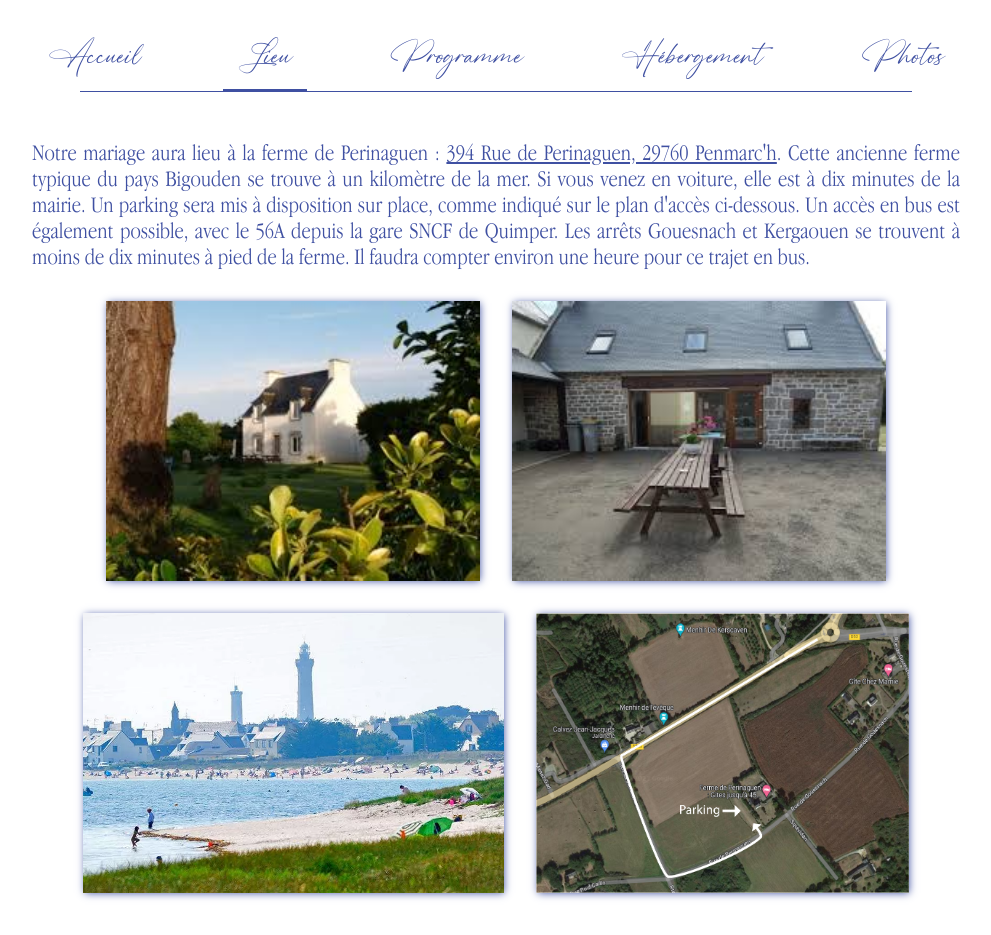
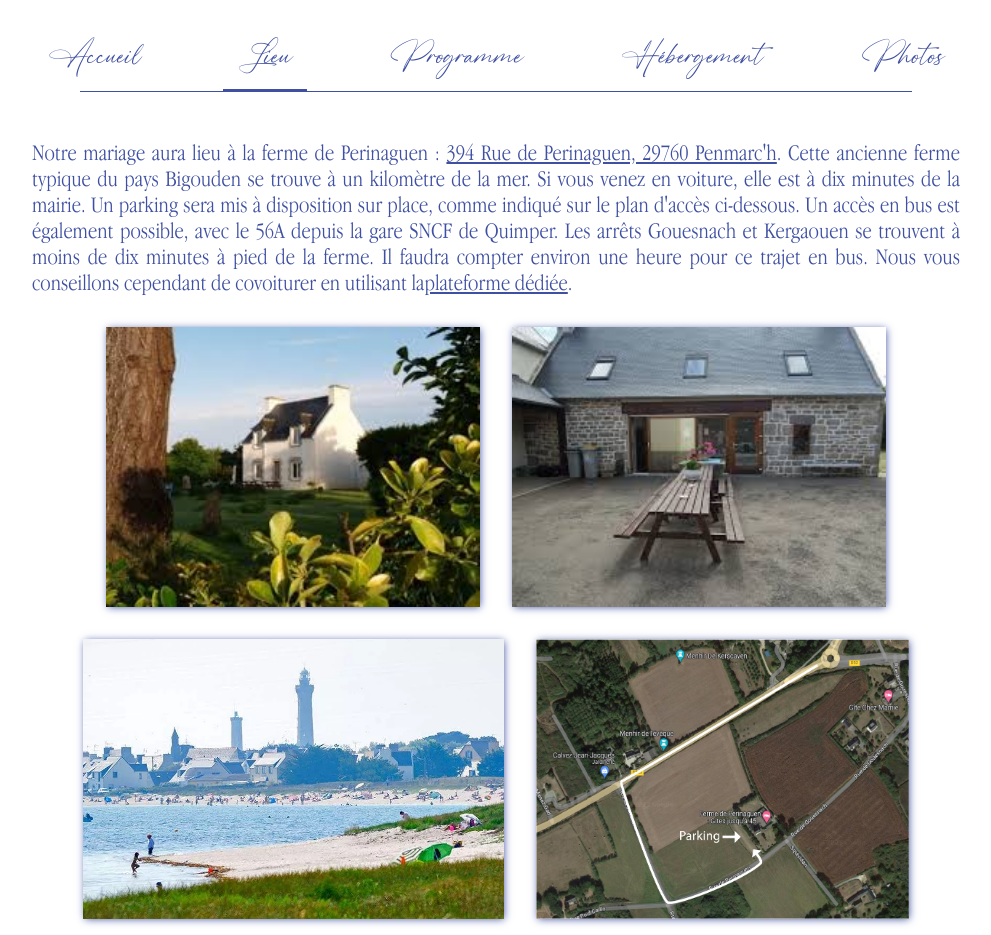
Before and after one commit to elisaetjulie/elisaetjulie.github.io, a React (Create React App) app: page /location in a window 1280 px wide. Shown: the whole page, without its empty margins (144-1135 px from the left). Before the commit the page ends 909 px from the top, so only its background shows below. Built offline with nearby package versions, Linux system fonts and the light colour scheme.

Commit message:
Update Location.tsx

```diff
--- a/src/pages/Location/Location.tsx
+++ b/src/pages/Location/Location.tsx
@@ -29,7 +29,13 @@ const Location = ({ className }: LocationProps) => {
         >
           394 Rue de Perinaguen, 29760 Penmarc'h
         </StyledLink>
-        . Cette ancienne ferme typique du pays Bigouden se trouve à un kilomètre de la mer. Si vous venez en voiture, elle est à dix minutes de la mairie. Un parking sera mis à disposition sur place, comme indiqué sur le plan d'accès ci-dessous. Un accès en bus est également possible, avec le 56A depuis la gare SNCF de Quimper. Les arrêts Gouesnach et Kergaouen se trouvent à moins de dix minutes à pied de la ferme. Il faudra compter environ une heure pour ce trajet en bus.
+        . Cette ancienne ferme typique du pays Bigouden se trouve à un kilomètre de la mer. Si vous venez en voiture, elle est à dix minutes de la mairie. Un parking sera mis à disposition sur place, comme indiqué sur le plan d'accès ci-dessous. Un accès en bus est également possible, avec le 56A depuis la gare SNCF de Quimper. Les arrêts Gouesnach et Kergaouen se trouvent à moins de dix minutes à pied de la ferme. Il faudra compter environ une heure pour ce trajet en bus. Nous vous conseillons cependant de covoiturer en utilisant la
+        <StyledLink
+          href="https://www.covievent.org/covoiturage/mariage-a-la-ferme-de-perinaguen/785a9f8f9dafaefbe014ab1bc959c499"
+          target="_blank"
+        >
+          plateforme dédiée
+        </StyledLink>.
       </StyledParagraph>
       <StyledPicturesContainer>
         <StyledPic src="images/farm.jpeg" />
```
